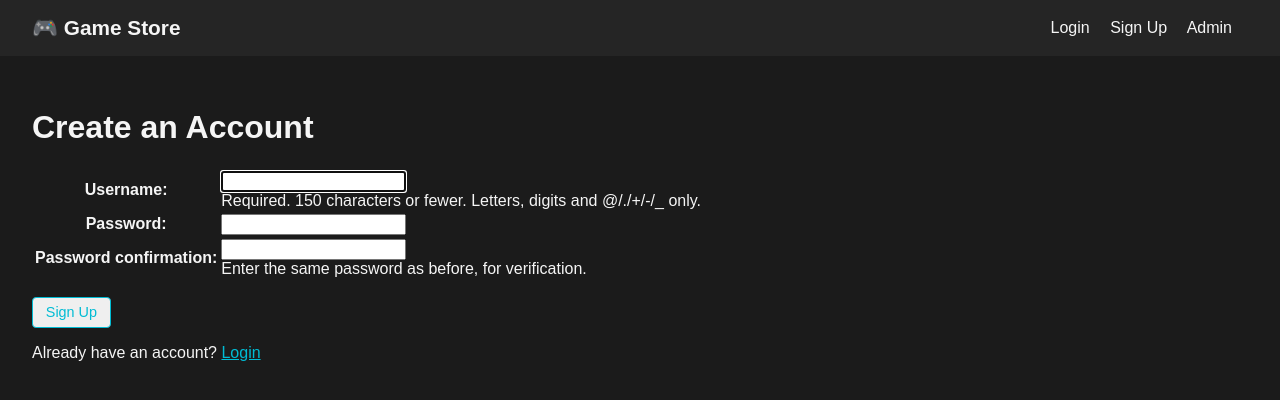
After one commit to DanielleJTaylor/CPS420_Gamestore, a Django app: page /signup/ in a window 1280 px wide. The commit adds this page. Shown: the top 400 px of the page. Run offline with Django 4.2, Linux system fonts and the light colour scheme.

Commit message:
basic setup works

```diff
--- a/catalog/urls.py
+++ b/catalog/urls.py
@@ -5,4 +5,6 @@ urlpatterns = [
     path("", views.product_list, name="product_list"),
     path("product/<slug:slug>/", views.product_detail, name="product_detail"),
     path("product/new/", views.product_create, name="product_create"),
+    path("signup/", views.signup, name="signup"),
+
 ]
--- a/catalog/views.py
+++ b/catalog/views.py
@@ -21,3 +21,23 @@ def product_create(request):
     else:
         form = ProductForm()
     return render(request, "catalog/product_form.html", {"form": form})
+
+
+from django.contrib.auth.forms import UserCreationForm
+from django.contrib.auth import login
+
+def signup(request):
+    """
+    Simple user registration.
+    Creates a new user and logs them in immediately.
+    """
+    if request.method == "POST":
+        form = UserCreationForm(request.POST)
+        if form.is_valid():
+            user = form.save()          # Create user
+            login(request, user)        # Auto-login
+            return redirect("product_list")
+    else:
+        form = UserCreationForm()
+
+    return render(request, "registration/signup.html", {"form": form})
--- a/templates/base.html
+++ b/templates/base.html
@@ -34,6 +34,7 @@
           <a href="/admin/">Admin</a>
         {% else %}
           <a href="{% url 'login' %}">Login</a>
+          <a href="{% url 'signup' %}">Sign Up</a>
           <a href="/admin/">Admin</a>
         {% endif %}
       </div>
--- /dev/null
+++ b/templates/registration/signup.html
@@ -0,0 +1,20 @@
+{% extends "base.html" %}
+
+{% block title %}Sign Up – Game Store{% endblock %}
+
+{% block content %}
+  <h1>Create an Account</h1>
+
+  <form method="post">
+    {% csrf_token %}
+    <table>
+      {{ form.as_table }}
+    </table>
+
+    <button type="submit" class="btn" style="margin-top:1rem;">Sign Up</button>
+  </form>
+
+  <p style="margin-top:1rem;">
+    Already have an account? <a href="{% url 'login' %}" style="color:#00bcd4;">Login</a>
+  </p>
+{% endblock %}
```
Also changed, not shown: db.sqlite3.
